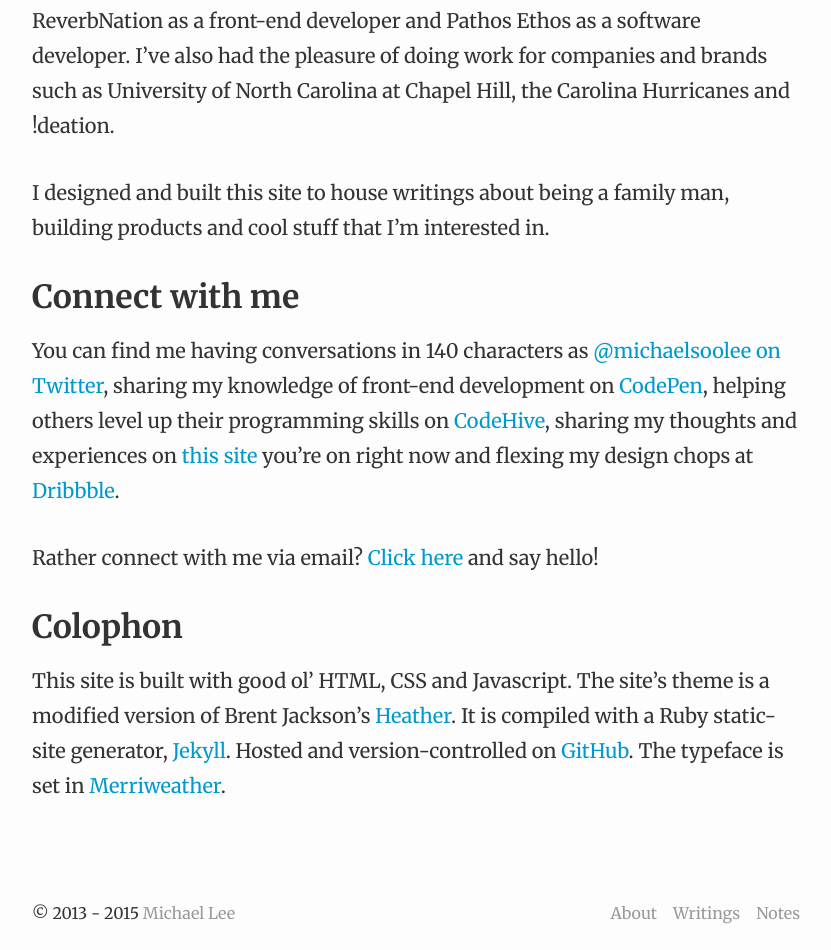
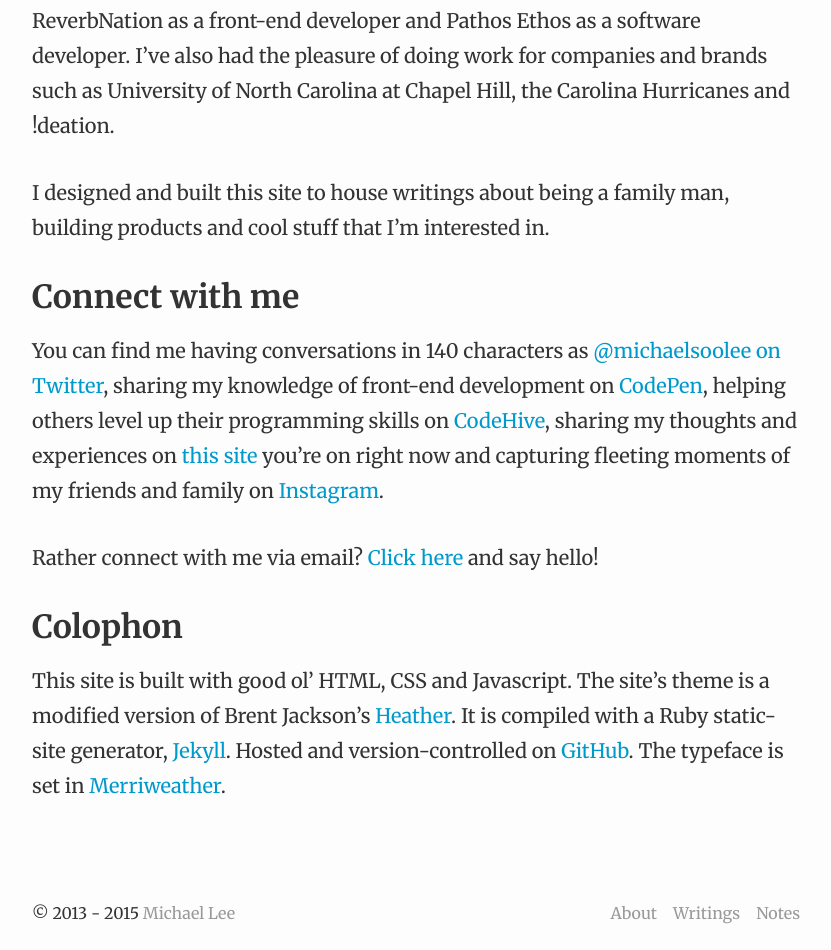
Before and after one commit to michaellee/old-michaelsoolee.com, a Jekyll site: the page built from about.md, in a window 1280 px wide. Shown: the part 878-1828 px from the top of the page, without its empty margins (224-1055 px from the left). Built offline with Jekyll 4.4.1, drawn with Linux system fonts in a browser that asks for light colours; nearby versions of some CDN libraries; Markdown is read by kramdown in place of the engine named in the settings.

Commit message:
About: Added a few more updates

```diff
--- a/about.md
+++ b/about.md
@@ -18,7 +18,7 @@
 
 ## Connect with me
 
-You can find me having conversations in 140 characters as [@michaelsoolee on Twitter](https://twitter.com/michaelsoolee), sharing my knowledge of front-end development on [CodePen](http://codepen.io/michaellee), helping others level up their programming skills on [CodeHive](https://www.codehive.io/michaellee), sharing my thoughts and experiences on [this site](http://michaellee.co/writings/) you're on right now and flexing my design chops at [Dribbble](https://dribbble.com/michaellee).
+You can find me having conversations in 140 characters as [@michaelsoolee on Twitter](https://twitter.com/michaelsoolee), sharing my knowledge of front-end development on [CodePen](http://codepen.io/michaellee), helping others level up their programming skills on [CodeHive](https://www.codehive.io/michaellee), sharing my thoughts and experiences on [this site](http://michaellee.co/writings/) you're on right now and capturing fleeting moments of my friends and family on [Instagram](https://instagram.com/michaelsoolee).
 
 Rather connect with me via email? [Click here](mailto:michaelsoolee@gmail.com?Subject=Hello%20Michael!) and say hello!
 
```
